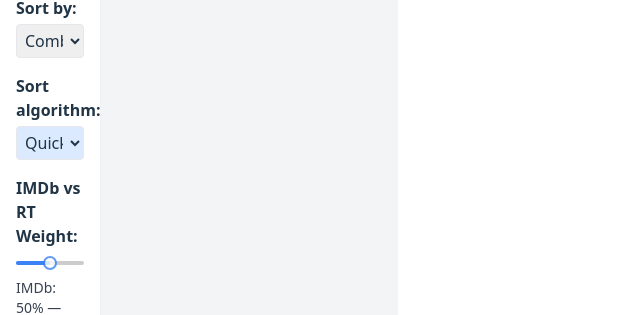
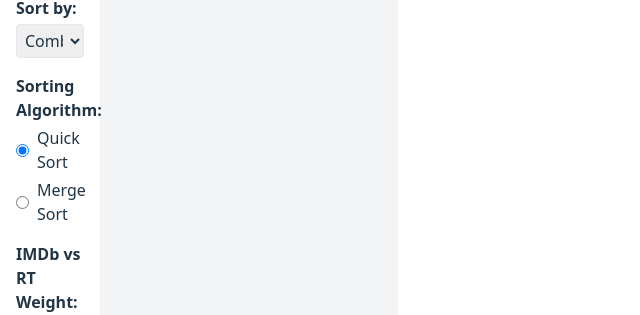
Before and after one commit to daaron678/SortFlix, a React (Vite) app in the folder FrontEnd/: page / in a window 1280 px wide. Shown: the part 460-775 px from the top of the page, without its empty margins (0-640 px from the left). Built offline with nearby package versions, Linux system fonts and the light colour scheme; no server answers.

Commit message:
Update SortAlgorithmSelector.jsx

```diff
--- a/FrontEnd/src/components/SortAlgorithmSelector.jsx
+++ b/FrontEnd/src/components/SortAlgorithmSelector.jsx
@@ -3,17 +3,29 @@ import React from "react";
 export default function SortAlgorithmSelector({ algorithm, setAlgorithm }) {
   return (
     <div>
-      <label className="block font-semibold">Sort algorithm:</label>
-      <select
-        value={algorithm}
-        onChange={e => setAlgorithm(e.target.value)}
-        className={`w-full border rounded p-1 mt-1 ${
-          algorithm === "quick" ? "bg-blue-100" : "bg-green-100"
-        }`}
-      >
-        <option value="quick">QuickSort</option>
-        <option value="merge">MergeSort</option>
-      </select>
+      <label className="block font-semibold mb-1">Sorting Algorithm:</label>
+      <div className="space-y-1">
+        <label className="flex items-center space-x-2">
+          <input
+            type="radio"
+            name="algorithm"
+            value="quick"
+            checked={algorithm === "quick"}
+            onChange={() => setAlgorithm("quick")}
+          />
+          <span>Quick Sort</span>
+        </label>
+        <label className="flex items-center space-x-2">
+          <input
+            type="radio"
+            name="algorithm"
+            value="merge"
+            checked={algorithm === "merge"}
+            onChange={() => setAlgorithm("merge")}
+          />
+          <span>Merge Sort</span>
+        </label>
+      </div>
     </div>
   );
 }
```
